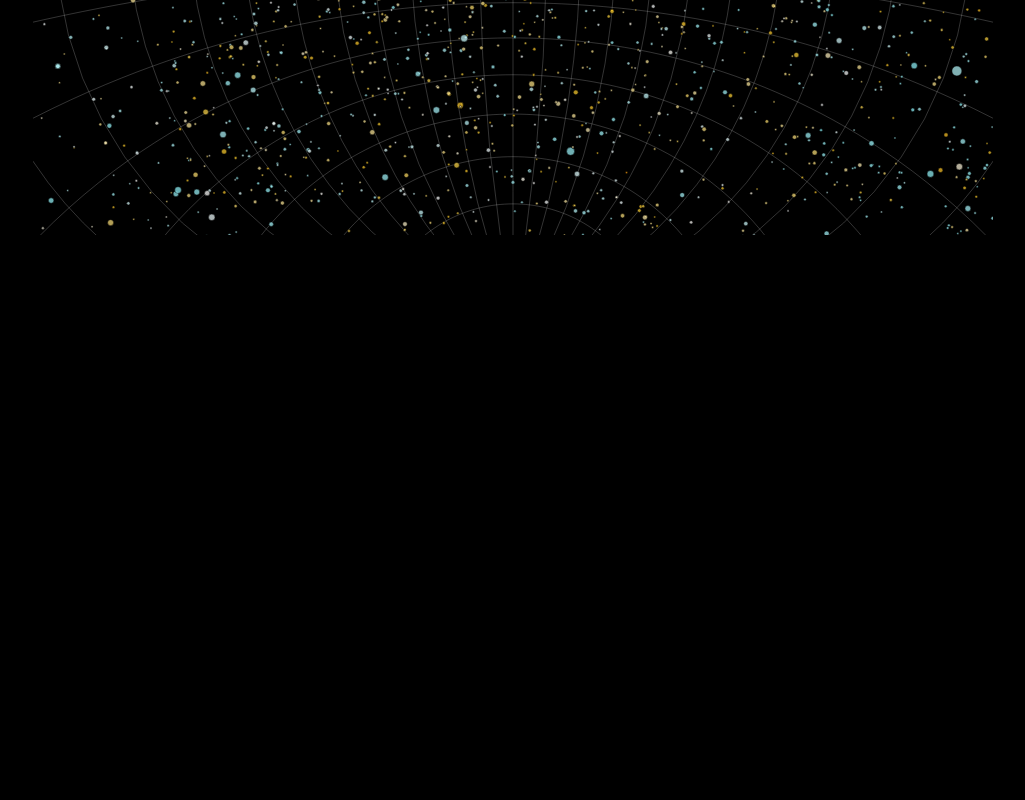
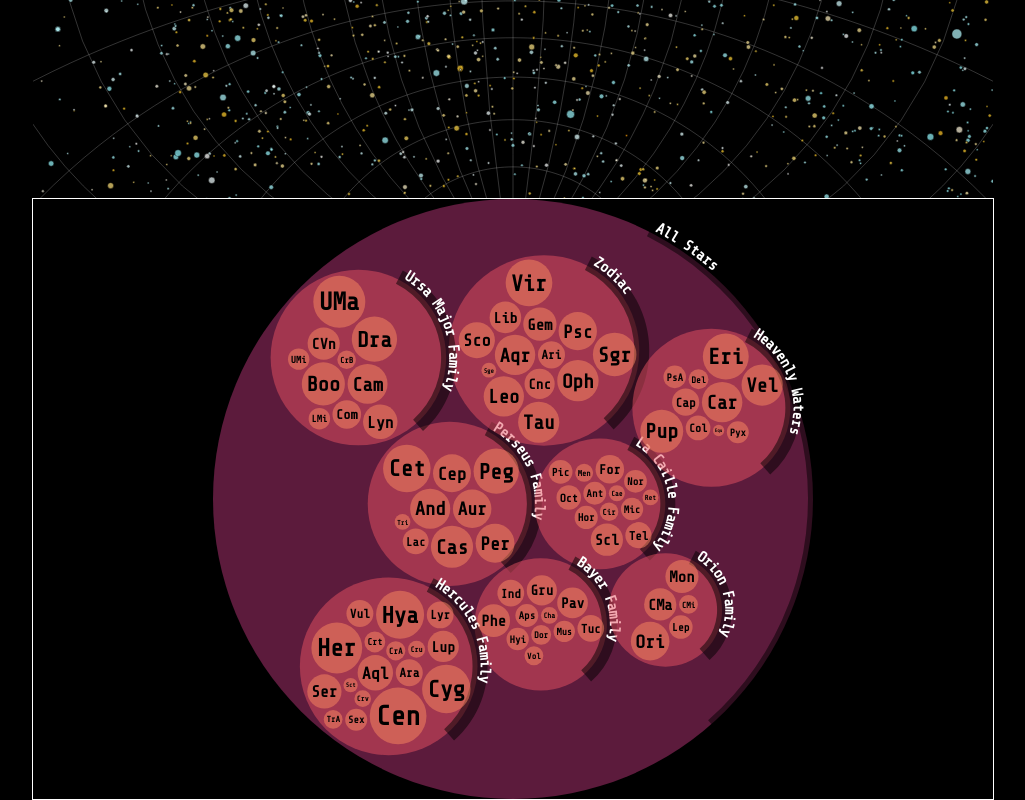
Before and after one commit to maryzam/reddit-dataVis-battle, a website built with webpack: page March/index.html in a window 1280 px wide. Shown: the part 421-1221 px from the top of the page, without its empty margins (127-1152 px from the left). Before the commit the page ends 800 px from the top, so only its background shows below. Built offline with nearby package versions, Linux system fonts and the light colour scheme.

Commit message:
Render total stars count

```diff
--- a/March/data/constellation-names.csv
+++ b/March/data/constellation-names.csv
@@ -56,7 +56,7 @@ Men,Mensa,La Caille Family
 Mic,Microscopium,La Caille Family
 Mon,Monoceros,Orion Family
 Mus,Musca,Bayer Family
-Nor,Norma,Norma
+Nor,Norma,La Caille Family
 Oct,Octans,La Caille Family
 Oph,Ophiuchus,Zodiac
 Ori,Orion,Orion Family
@@ -66,7 +66,7 @@ Per,Perseus,Perseus Family
 Phe,Phoenix,Bayer Family
 Pic,Pictor,La Caille Family
 Psc,Pisces,Zodiac
-PsA,Piscis Austrinus
+PsA,Piscis Austrinus,Heavenly Waters
 Pup,Puppis,Heavenly Waters
 Pyx,Pyxis,Heavenly Waters
 Ret,Reticulum,La Caille Family
--- a/March/index.html
+++ b/March/index.html
@@ -2,7 +2,7 @@
 <head>
   <meta charset="utf-8">
   <title>Visualize over 100'000 stars</title>
-
+  <link href="https://fonts.googleapis.com/css?family=Share+Tech+Mono" rel="stylesheet">
   <link rel="stylesheet" type="text/css" href="styles/main.css" />
 </head>
 
@@ -12,6 +12,7 @@
     <p class="filters"></p>
   </header>
   <div class="sky-map"></div>
+  <div class="statistics"></div>
   <footer></footer>
   <script type="text/javascript" src="dist/main.js" charset="UTF-8"></script>
 </body>
--- /dev/null
+++ b/March/src/components/overview/renderStarsNumber.js
@@ -0,0 +1,84 @@
+
+import * as d3 from "d3";
+
+export function renderStarsNumber(selector, data, dict) {
+
+    data.forEach(function(d) {
+          var info = dict.find(function(item) { return item.Abbreviation === d.Name; });
+          d["FullName"] = info.Name;
+          d["Family"] = info.Family;
+    });
+
+    const families = new Set(dict.map((d) => d.Family));
+    families
+    	.forEach(function(d) {
+    		if (d && d.length) {
+    			data.push({ Name: d, Family: "All Stars" });
+    		}
+	    });
+    data.push({ Name: "All Stars" });
+
+	const ph = d3.select(selector);
+    const size = ph.node().getBoundingClientRect();
+
+	const stratify = d3.stratify()
+    					.parentId(function(d) { return d.Family; })
+    					.id(function(d) { return d.Name; });
+
+	const pack = d3.pack()
+	    .size([size.width - 2, size.height - 2])
+	    .padding(3);
+
+	const root = stratify(data)
+    	.sum(function(d) { return d.StarCount; })
+      	.sort(function(a, b) { return b.StarCount - a.StarCount; });
+
+    pack(root);
+
+	const container = ph.append("svg")
+    	.attr("width", size.width)
+    	.attr("height", size.height)
+  		.append("g").attr("class", "stars-total");
+
+  	const color = d3.scaleSequential(d3.interpolateMagma).domain([-4, 4]);
+
+  	const nodes = container
+    				.selectAll("g")
+    				.data(root.descendants()).enter()
+    				.append("g")
+      					.attr("transform", function(d) { return `translate(${d.x},${d.y})`; });
+
+	nodes.append("circle")
+	      .attr("id", function(d) { return "node-" + d.id; })
+	      .attr("r", function(d) { return d.r; })
+	      .style("fill", function(d) { return color(d.depth); });
+
+  	nodes
+  		.filter(function(d) { return !d.children; })
+  		.append("text")
+      	.attr("dy", function(d) { return d.r / 3; })
+      	.text(function(d) { return d.data.Name; })
+      	.style("font-size", function(d){ return `${(d.r - 1)}px`; });
+
+    const arc = d3.arc()
+					.innerRadius(function(d) { return (d.r - 5); })
+					.outerRadius(function(d) { return (d.r + 10); })
+					.startAngle(Math.PI * 0.15)
+          			.endAngle(Math.PI * 0.77);
+
+    const groups = nodes.filter(function(d) { return !!d.children; });
+
+	groups
+		.append("path")
+	  		.attr("class", "group-arc")
+			.attr("id", function(d,i) { return `arc${i}`; })
+			.attr("d", arc);
+	groups
+		.append("text")
+			.attr("class", "group-label")
+			.attr("x", 5)
+			.attr("dy", 7)
+		.append("textPath")
+			.attr("xlink:href", function(d,i){ return `#arc${i}`;})
+			.text(function(d) { return d.data.Name ;});
+};
--- a/March/src/main.js
+++ b/March/src/main.js
@@ -2,6 +2,9 @@
 import { json, csv } from "d3";
 import SkyMap from "./components/skyMap";
 import StellarFilter from "./components/stellarFilter";
+import ConstellationOverview from "./components/constellationOverview";
+import { renderStarsNumber } from "./components/overview/renderStarsNumber";
+
 
 Promise.all([
       json("data/all-visible.json"),
@@ -10,9 +13,11 @@ Promise.all([
   ])
   .then((result) => {
       const stars = result[0];
-      const constellations = result[1];
+      const constStats = result[1];
       const constNames = result[2];
 
       const navigation = new StellarFilter(".filters", constNames)
       const skyMap = new SkyMap(".sky-map", stars);
+
+      renderStarsNumber(".statistics", constStats, constNames);
   });
--- a/March/styles/main.css
+++ b/March/styles/main.css
@@ -1,8 +1,14 @@
+ * {
+    font-family: 'Share Tech Mono', monospace;
+    margin: 0;
+    padding: 0;
+ }
+
  body {
     background: black;
-}
+ }
 
-.sky-map {
+.sky-map, .statistics {
 	width: 960px;
 	height: 600px;
 	overflow: hidden;
@@ -20,3 +26,34 @@
     stroke: black;
     stroke-width: 0.5px;
 }
+
+.statistics {
+  border: solid white 1px;
+}
+
+.stars-total rect {
+  fill: tomato;
+  fill-opacity: 0.7;
+}
+
+.stars-total text {
+  font-weight: bold;
+  text-anchor: middle;
+}
+
+.stars-total circle {
+  fill-opacity: 0.5;
+  stroke: none;
+}
+
+.stars-total text.group-label  {
+  font-size: 15px;
+  text-anchor: start;
+  fill: white;
+}
+
+.stars-total .group-arc  {
+  fill-opacity: 0.5;
+  fill: black;
+  stroke: none;
+}
```
Also changed, not shown: 1 other file.
